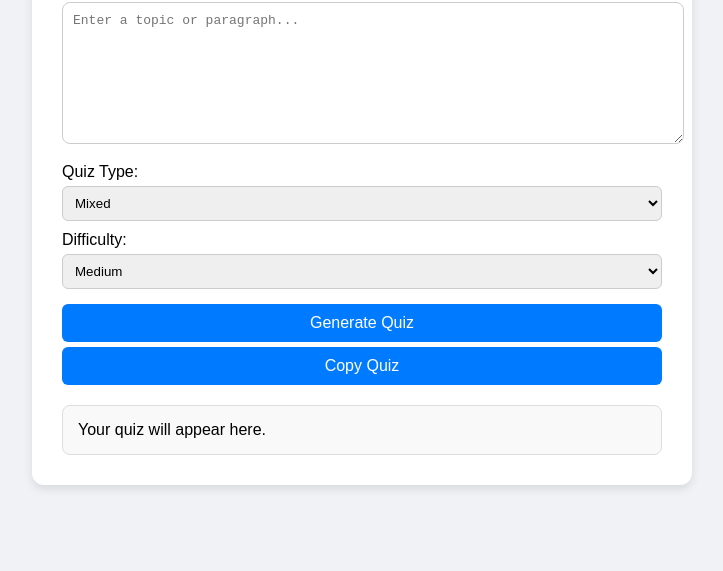
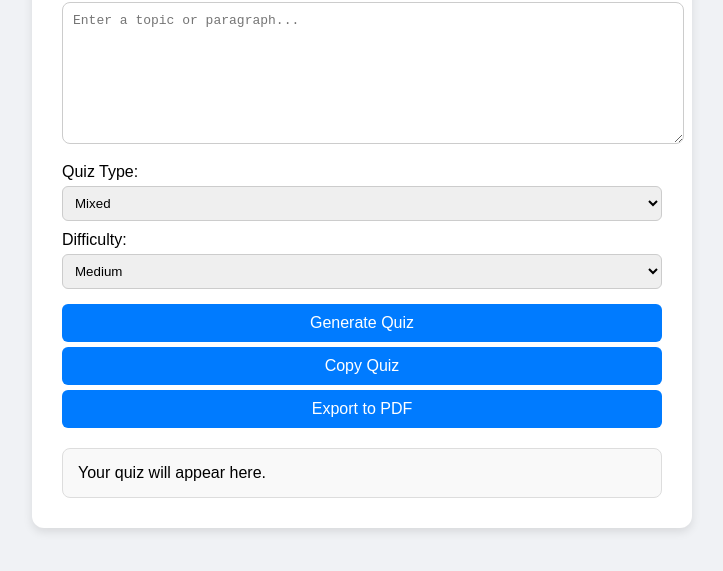
Before and after one commit to GalThePro69/quiz-generator, a plain HTML site: page index.html in a window 1280 px wide. Shown: the part 189-760 px from the top of the page, without its empty margins (278-1001 px from the left). Drawn offline with Linux system fonts and the light colour scheme.

Commit message:
Update index.html

```diff
--- a/index.html
+++ b/index.html
@@ -127,6 +127,7 @@
 
     <button onclick="generateQuiz()">Generate Quiz</button>
     <button onclick="copyQuiz()">Copy Quiz</button>
+    <button onclick="exportToPDF()">Export to PDF</button>
 
     <div id="loading">⏳ Generating quiz...</div>
     <div id="error"></div>
```
